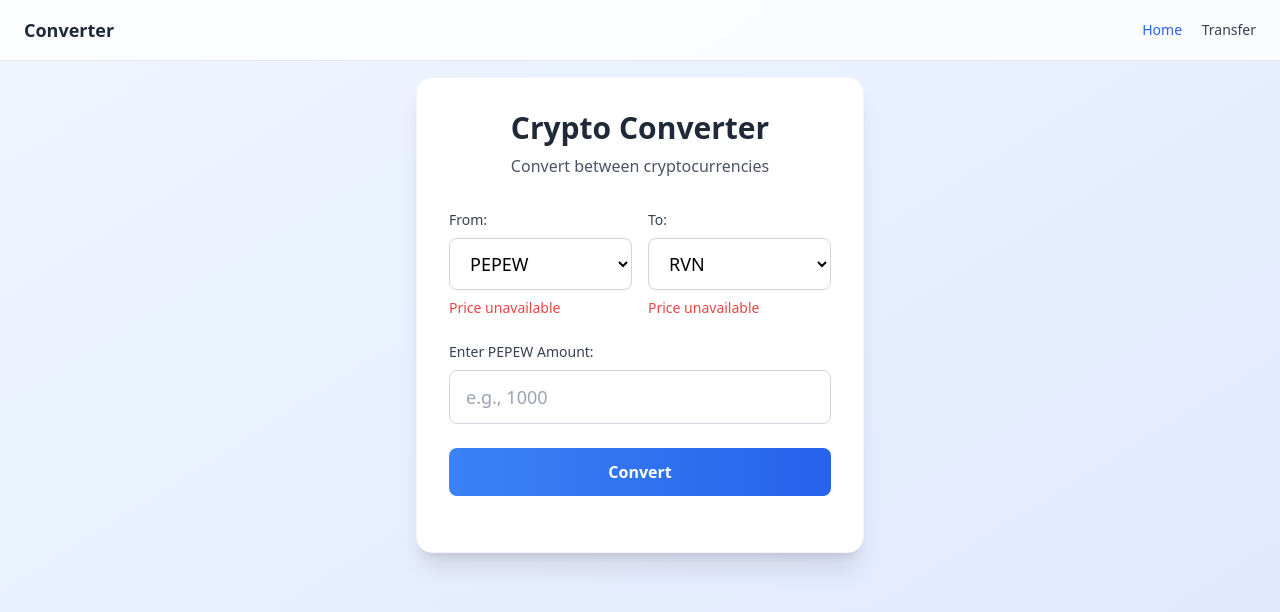
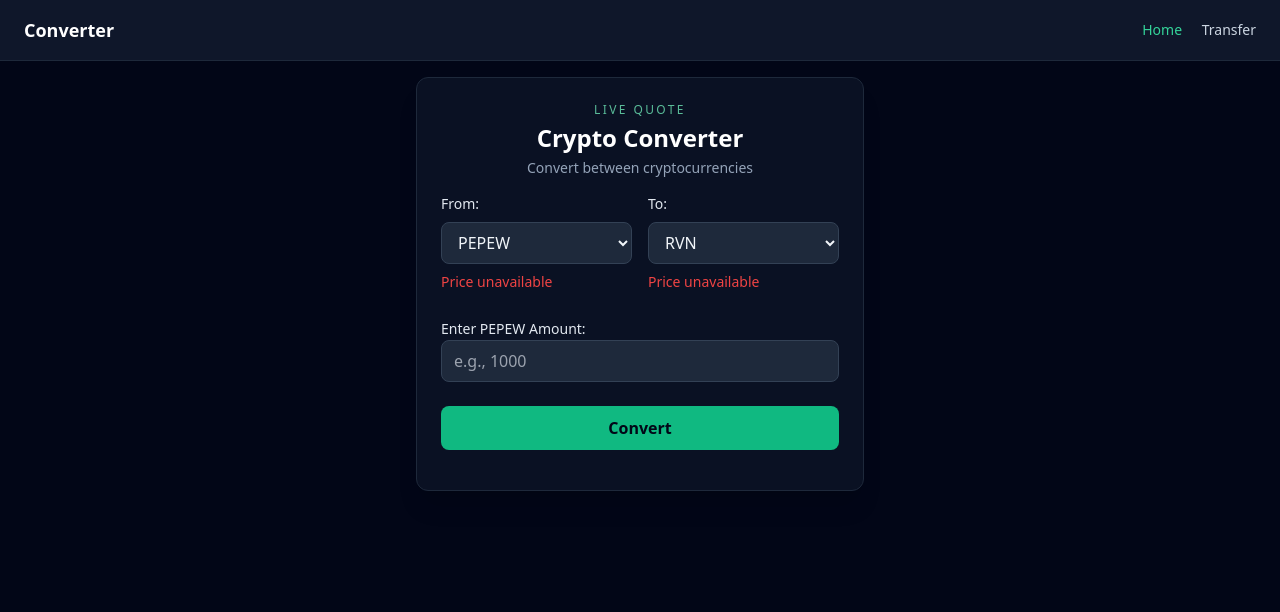
Before and after one commit to taumino04-cell/covert, a plain HTML site: page index.html in a window 1280 px wide. Drawn offline with nearby package versions, Linux system fonts and the light colour scheme; no server answers.

Commit message:
feat: sync style

```diff
--- a/index.html
+++ b/index.html
@@ -1,36 +1,38 @@
 <!DOCTYPE html>
 <html lang="en">
+
 <head>
     <meta charset="UTF-8">
     <meta name="viewport" content="width=device-width, initial-scale=1.0">
     <title>Converter</title>
     <script src="https://cdn.tailwindcss.com"></script>
 </head>
-<body class="bg-gradient-to-br from-blue-50 to-indigo-100 min-h-screen">
-    <header class="flex items-center justify-between px-6 py-4 bg-white/80 backdrop-blur border-b border-gray-200">
-      <div class="text-lg font-semibold text-gray-800">Converter</div>
+
+<body class="bg-slate-950 min-h-screen">
+    <header class="flex items-center justify-between px-6 py-4 bg-slate-900 border-b border-slate-800">
+        <div class="text-lg font-semibold text-white">Converter</div>
         <nav class="space-x-4 text-sm font-medium">
-        <a href="index.html" class="text-blue-600 hover:text-blue-500">Home</a>
-        <a href="transfer.html" class="text-gray-700 hover:text-blue-500">Transfer</a>
+            <a href="index.html" class="text-emerald-400 hover:text-emerald-300">Home</a>
+            <a href="transfer.html" class="text-slate-300 hover:text-emerald-300">Transfer</a>
         </nav>
     </header>
     <div class="flex items-center justify-center p-4">
-    <div class="bg-white rounded-2xl shadow-xl p-8 w-full max-w-md border border-gray-100">
-        <div class="text-center mb-8">
-            <h1 class="text-3xl font-bold text-gray-800 mb-2">Crypto Converter</h1>
-            <p class="text-gray-600">Convert between cryptocurrencies</p>
+        <div
+            class="w-full max-w-md mx-auto bg-slate-900/70 backdrop-blur rounded-xl shadow-xl border border-slate-800 p-6 space-y-4">
+            <div class="text-center space-y-1">
+                <p class="text-xs uppercase tracking-[0.2em] text-emerald-300/80">Live Quote</p>
+                <h1 class="text-2xl font-semibold text-white">Crypto Converter</h1>
+                <p class="text-sm text-slate-400">Convert between cryptocurrencies</p>
             </div>
 
             <div class="space-y-6">
                 <div class="grid grid-cols-2 gap-4">
                     <div>
-                    <label for="from-crypto" class="block text-sm font-medium text-gray-700 mb-2">
+                        <label for="from-crypto" class="block text-sm font-medium text-slate-200 mb-2">
                             From:
                         </label>
-                    <select
-                        id="from-crypto"
-                        class="w-full px-4 py-3 border border-gray-300 rounded-lg focus:ring-2 focus:ring-blue-500 focus:border-transparent transition duration-200 text-lg bg-white"
-                    >
+                        <select id="from-crypto"
+                            class="w-full rounded-lg bg-slate-800 border border-slate-700 text-slate-100 px-3 py-2 focus:outline-none focus:ring-2 focus:ring-emerald-400">
                             <option value="pepepow">PEPEW</option>
                             <option value="ravencoin">RVN</option>
                             <option value="bitcoin">BTC</option>
@@ -42,18 +44,16 @@
                             <option value="digibyte">DGB</option>
                             <option value="microbitcoin">MBC</option>
                         </select>
-                    <div id="from-price" class="text-sm text-gray-600 mt-2 min-h-[20px]">
+                        <div id="from-price" class="text-sm text-slate-400 mt-2 min-h-[20px]">
                             <!-- Price will be displayed here -->
                         </div>
                     </div>
                     <div>
-                    <label for="to-crypto" class="block text-sm font-medium text-gray-700 mb-2">
+                        <label for="to-crypto" class="block text-sm font-medium text-slate-200 mb-2">
                             To:
                         </label>
-                    <select
-                        id="to-crypto"
-                        class="w-full px-4 py-3 border border-gray-300 rounded-lg focus:ring-2 focus:ring-blue-500 focus:border-transparent transition duration-200 text-lg bg-white"
-                    >
+                        <select id="to-crypto"
+                            class="w-full rounded-lg bg-slate-800 border border-slate-700 text-slate-100 px-3 py-2 focus:outline-none focus:ring-2 focus:ring-emerald-400">
                             <option value="ravencoin">RVN</option>
                             <option value="pepepow">PEPEW</option>
                             <option value="bitcoin">BTC</option>
@@ -65,36 +65,31 @@
                             <option value="digibyte">DGB</option>
                             <option value="microbitcoin">MBC</option>
                         </select>
-                    <div id="to-price" class="text-sm text-gray-600 mt-2 min-h-[20px]">
+                        <div id="to-price" class="text-sm text-slate-400 mt-2 min-h-[20px]">
                             <!-- Price will be displayed here -->
                         </div>
                     </div>
                 </div>
 
                 <div>
-                <label for="crypto-amount" class="block text-sm font-medium text-gray-700 mb-2">
+                    <label for="crypto-amount" class="text-sm font-medium text-slate-200">
                         <span id="amount-label">Enter PEPEW Amount:</span>
                     </label>
-                <input
-                    type="number"
-                    id="crypto-amount"
-                    placeholder="e.g., 1000"
-                    min="0"
-                    step="0.0001"
-                    class="w-full px-4 py-3 border border-gray-300 rounded-lg focus:ring-2 focus:ring-blue-500 focus:border-transparent transition duration-200 text-lg"
-                >
+                    <input type="number" id="crypto-amount" placeholder="e.g., 1000" min="0" step="0.0001"
+                        class="w-full rounded-lg bg-slate-800 border border-slate-700 text-slate-100 px-3 py-2 focus:outline-none focus:ring-2 focus:ring-emerald-400">
                 </div>
 
-            <button
-                onclick="convert()"
-                id="convert-btn"
-                class="w-full bg-gradient-to-r from-blue-500 to-blue-600 hover:from-blue-600 hover:to-blue-700 text-white font-semibold py-3 px-6 rounded-lg transition duration-200 transform hover:scale-105 focus:outline-none focus:ring-2 focus:ring-blue-500 focus:ring-offset-2 disabled:opacity-50 disabled:cursor-not-allowed disabled:transform-none"
-            >
+                <button onclick="convert()" id="convert-btn"
+                    class="w-full inline-flex justify-center items-center gap-2 rounded-lg bg-emerald-500 text-slate-950 font-semibold py-2.5 hover:bg-emerald-400 transition">
                     <span id="convert-text">Convert</span>
                     <span id="convert-loading" class="hidden">
-                    <svg class="animate-spin -ml-1 mr-3 h-5 w-5 text-white inline" xmlns="http://www.w3.org/2000/svg" fill="none" viewBox="0 0 24 24">
-                        <circle class="opacity-25" cx="12" cy="12" r="10" stroke="currentColor" stroke-width="4"></circle>
-                        <path class="opacity-75" fill="currentColor" d="M4 12a8 8 0 018-8V0C5.373 0 0 5.373 0 12h4zm2 5.291A7.962 7.962 0 014 12H0c0 3.042 1.135 5.824 3 7.938l3-2.647z"></path>
+                        <svg class="animate-spin -ml-1 mr-3 h-5 w-5 text-slate-950 inline"
+                            xmlns="http://www.w3.org/2000/svg" fill="none" viewBox="0 0 24 24">
+                            <circle class="opacity-25" cx="12" cy="12" r="10" stroke="currentColor" stroke-width="4">
+                            </circle>
+                            <path class="opacity-75" fill="currentColor"
+                                d="M4 12a8 8 0 018-8V0C5.373 0 0 5.373 0 12h4zm2 5.291A7.962 7.962 0 014 12H0c0 3.042 1.135 5.824 3 7.938l3-2.647z">
+                            </path>
                         </svg>
                         Converting...
                     </span>
@@ -102,11 +97,16 @@
             </div>
 
             <div class="mt-6 space-y-3">
-            <div id="result" class="text-green-600 font-medium text-center p-3 rounded-lg bg-green-50 hidden"></div>
-            <div id="error" class="text-red-600 font-medium text-center p-3 rounded-lg bg-red-50 hidden"></div>
+                <div id="result"
+                    class="text-emerald-200 font-medium text-center p-3 rounded-lg bg-emerald-500/10 border border-emerald-500/30 hidden">
+                </div>
+                <div id="error"
+                    class="text-red-200 font-medium text-center p-3 rounded-lg bg-red-500/10 border border-red-500/30 hidden">
+                </div>
             </div>
         </div>
     </div>
     <script src="./assets/script.js"></script>
 </body>
+
 </html>
```
Also changed, not shown: transfer.html (+17 -5 lines). Lines whose indentation alone changed are shown as unchanged.
